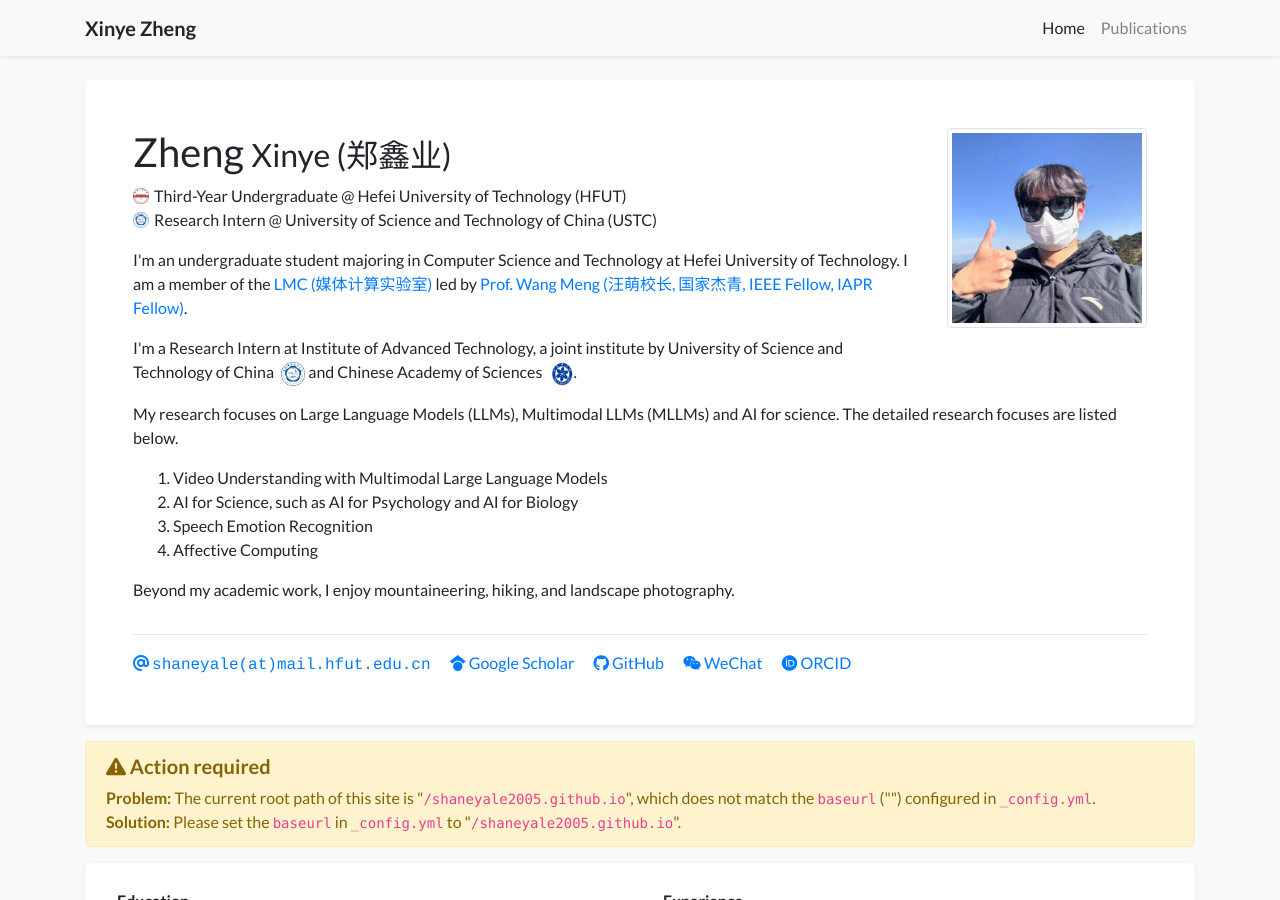
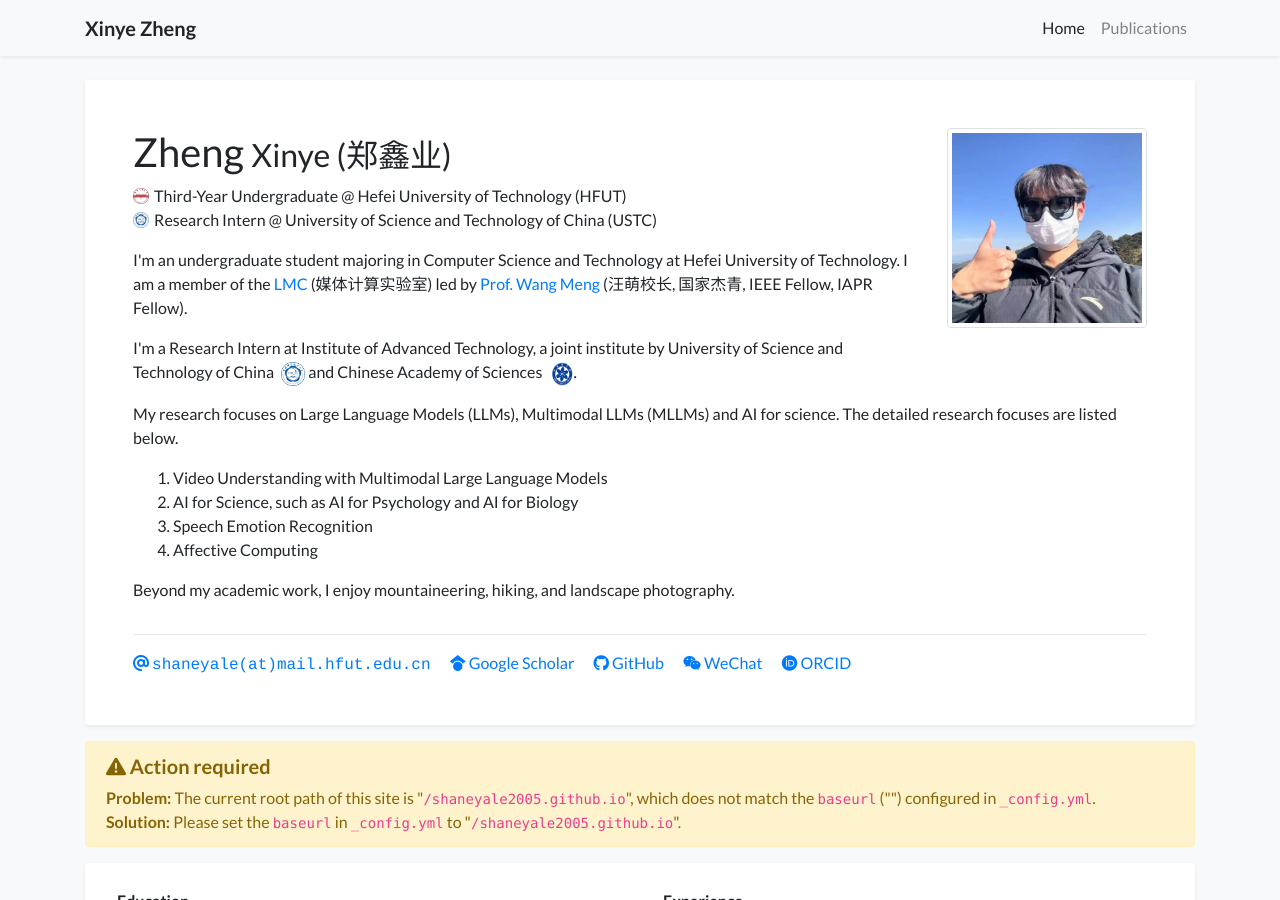
Before and after one commit to shaneyale2005/shaneyale2005.github.io, a Jekyll site: the page built from index.html, in a window 1280 px wide and 900 px high. Built offline with Jekyll 4.4.1, drawn with Linux system fonts in a browser that asks for light colours; nearby versions of some CDN libraries; a style sheet for code colours, icons or effects is not loaded; part of the change alters nothing that is shown.

```diff
--- a/_data/profile.yml
+++ b/_data/profile.yml
@@ -23,7 +23,7 @@ orcid: 0009-0008-2361-2591
 short_bio_text_justify: false
 short_bio: >-
   <p>
-    I'm an undergraduate student majoring in Computer Science and Technology at Hefei University of Technology. I am a member of the <a href="https://ci.hfut.edu.cn/info/1162/14469.htm" target="_blank">LMC (媒体计算实验室)</a> led by <a href="https://scholar.google.com/citations?hl=en&user=rHagaaIAAAAJ&view_op=list_works&sortby=pubdate" target="_blank"> Prof. Wang Meng (汪萌校长, 国家杰青, IEEE Fellow, IAPR Fellow)</a>.
+    I'm an undergraduate student majoring in Computer Science and Technology at Hefei University of Technology. I am a member of the <a href="https://ci.hfut.edu.cn/info/1162/14469.htm" target="_blank">LMC</a> (媒体计算实验室) led by <a href="https://scholar.google.com/citations?hl=en&user=rHagaaIAAAAJ&view_op=list_works&sortby=pubdate" target="_blank"> Prof. Wang Meng</a> (汪萌校长, 国家杰青, IEEE Fellow, IAPR Fellow).
   </p>
   <p>
     I'm a Research Intern at Institute of Advanced Technology, a joint institute by University of Science and Technology of China <img src="/assets/images/badges/USTClogo.png" alt="USTC Logo" style="width: 24px; height: 24px; vertical-align: middle; margin-left: 4px;"> and Chinese Academy of Sciences <img src="/assets/images/badges/CAS.png" alt="CAS Logo" style="width: 24px; height: 24px; vertical-align: middle; margin-left: 4px;">.
```
